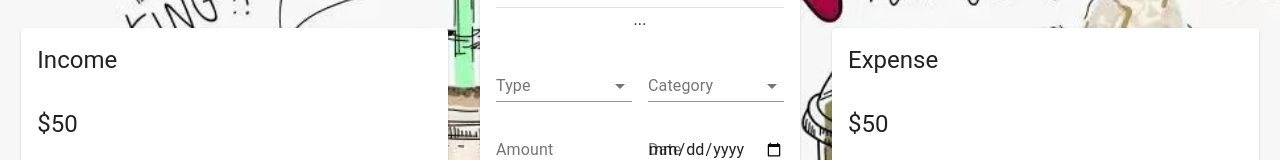
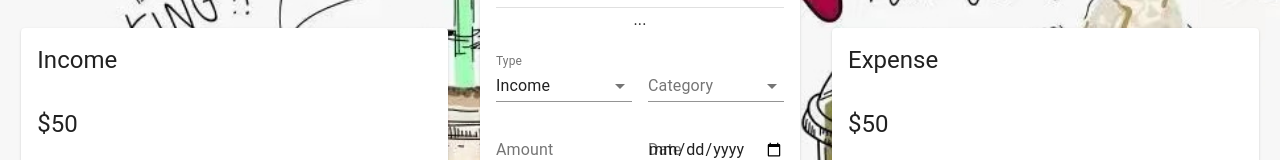
Before and after one commit to zhouliupku/budget_tracker, a React (Create React App) app: page / in a window 1280 px wide. Shown: the part 299-459 px from the top of the page. Built offline with nearby package versions, Linux system fonts and the light colour scheme.

Commit message:
Update Form.jsx

```diff
--- a/src/components/Main/Form/Form.jsx
+++ b/src/components/Main/Form/Form.jsx
@@ -1,4 +1,4 @@
-import React from 'react'
+import React, {useState} from 'react'
 import { TextField, Typography, Grid, Button, FormControl, InputLabel, Select, MenuItem } from '@material-ui/core'
 
 import useStyles from './styles'
@@ -12,6 +12,7 @@ const initialState = {
 
 const Form = () => {
     const classes = useStyles();
+    const [formData, setFormData] = useState(initialState);
     return (
         <Grid container spacing={2}>
             <Grid item xs={12}>
@@ -23,7 +24,7 @@ const Form = () => {
             <Grid item xs={6}>
                 <FormControl fullWidth>
                     <InputLabel>Type</InputLabel>
-                    <Select>
+                    <Select value={formData.type} onChange={(e) => setFormData({ ...formData, type: e.target.value })}>
                         <MenuItem value="Income">Income</MenuItem>
                         <MenuItem value="Expense">Expense</MenuItem>
                     </Select>
```
